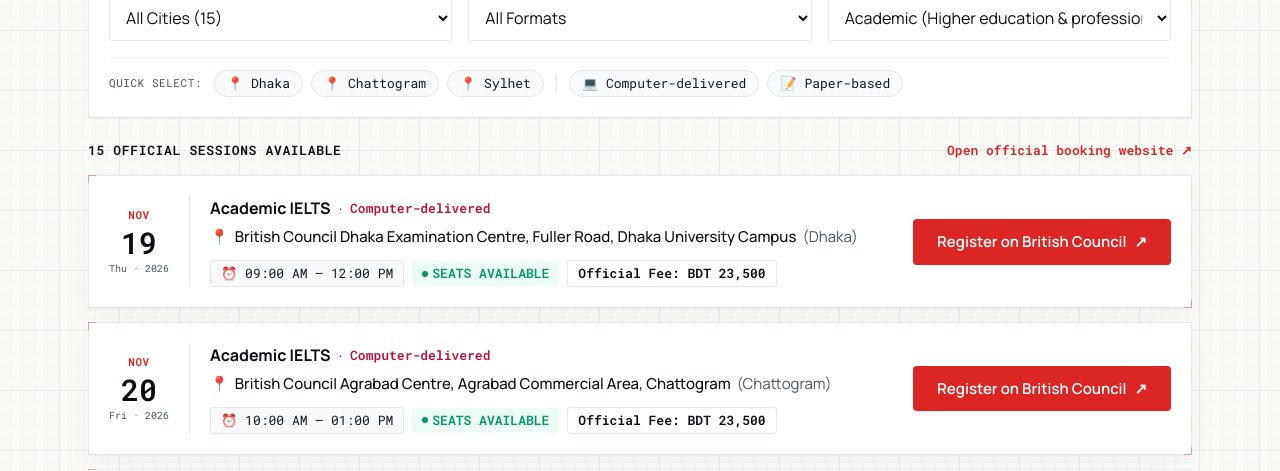
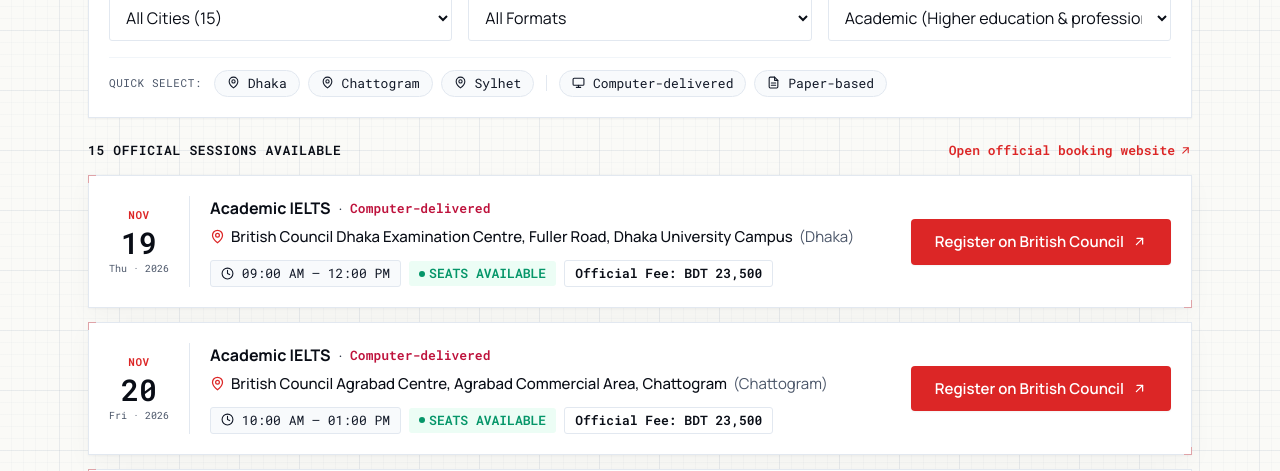
Before and after one commit to Pulok-Akibuzzaman/Vistora, a React (Vite) app: page /exam-dates in a window 1280 px wide. Both pictures are taken after typing "name@example.com", "Sample123" into the empty fields and a click on the button "Sign in". Shown: the part 329-800 px from the top of the page. Built offline with nearby package versions, Linux system fonts and the light colour scheme; no server answers; the HTML template or start-up script is replaced by a standard one.

Commit message:
Replace emoji with icons on the exam dates page

```diff
--- a/src/pages/ExamDates.tsx
+++ b/src/pages/ExamDates.tsx
@@ -1,4 +1,5 @@
 import { useEffect, useState, useMemo } from 'react'
+import Icon from '../components/Icon'
 import {
   BRITISH_COUNCIL_BANGLADESH_BOOKING_URL,
   ExamDateFilters,
@@ -178,7 +179,7 @@ export default function ExamDates() {
                   : 'border border-divider bg-surface-2 text-graphite hover:border-graphite-light'
               }`}
             >
-              📍 {city}
+              <Icon name="map-pin" /> {city}
             </button>
           ))}
           <div className="h-4 w-px bg-divider mx-1" />
@@ -191,7 +192,7 @@ export default function ExamDates() {
                 : 'border border-divider bg-surface-2 text-graphite hover:border-graphite-light'
             }`}
           >
-            💻 Computer-delivered
+            <Icon name="monitor" /> Computer-delivered
           </button>
           <button
             type="button"
@@ -202,7 +203,7 @@ export default function ExamDates() {
                 : 'border border-divider bg-surface-2 text-graphite hover:border-graphite-light'
             }`}
           >
-            📝 Paper-based
+            <Icon name="file" /> Paper-based
           </button>
         </div>
       </section>
@@ -218,7 +219,7 @@ export default function ExamDates() {
           rel="noreferrer"
           className="font-mono text-xs font-semibold text-accent hover:underline flex items-center gap-1"
         >
-          Open official booking website ↗
+          Open official booking website <Icon name="external" />
         </a>
       </div>
 
@@ -266,7 +267,7 @@ export default function ExamDates() {
                       </div>
 
                       <p className="mt-1.5 text-sm text-graphite-mid flex items-center gap-1.5">
-                        <span className="text-accent font-bold">📍</span>
+                        <span className="text-accent font-bold"><Icon name="map-pin" /></span>
                         <span className="font-medium text-ink">{exam.venue}</span>
                         <span className="text-graphite-light">({exam.city})</span>
                       </p>
@@ -274,7 +275,7 @@ export default function ExamDates() {
                       <div className="mt-3 flex flex-wrap items-center gap-2">
                         {exam.time && (
                           <span className="rounded-sm border border-divider bg-surface-2 px-2.5 py-1 font-mono text-xs text-graphite">
-                            ⏰ {exam.time}
+                            <Icon name="clock" /> {exam.time}
                           </span>
                         )}
                         <span
@@ -305,7 +306,7 @@ export default function ExamDates() {
                       className="w-full sm:w-auto inline-flex items-center justify-center gap-2 rounded-card bg-electric px-6 py-3 text-center font-plex text-sm font-semibold text-white shadow-xs transition-colors hover:bg-electric-hover active:scale-[0.98]"
                     >
                       Register on British Council
-                      <span>↗</span>
+                      <Icon name="external" />
                     </a>
                   </div>
                 </div>
@@ -317,7 +318,7 @@ export default function ExamDates() {
         /* Empty Filter State (Never a blank screen) */
         <section className="mt-4 border border-divider bg-surface p-10 text-center">
           <div className="mx-auto flex h-12 w-12 items-center justify-center rounded-full bg-surface-2 text-2xl">
-            📅
+            <Icon name="calendar" />
           </div>
           <h2 className="mt-3 font-plex text-lg font-bold text-ink">
             No exam sessions match your selected filter
@@ -342,15 +343,15 @@ export default function ExamDates() {
         </h3>
         <div className="mt-4 grid gap-4 sm:grid-cols-3 text-xs leading-5 text-graphite-mid">
           <div className="border border-divider-soft bg-surface-2 p-3.5 rounded-sm">
-            <div className="font-mono text-ink font-semibold uppercase tracking-wider mb-1">🏛️ Dhaka Centres</div>
+            <div className="font-mono text-ink font-semibold uppercase tracking-wider mb-1"><Icon name="landmark" /> Dhaka Centres</div>
             <p>Fuller Road (Dhaka University Campus), Banani Road 11, Dhanmondi Road 27, and Uttara Sector 7 partner venues.</p>
           </div>
           <div className="border border-divider-soft bg-surface-2 p-3.5 rounded-sm">
-            <div className="font-mono text-ink font-semibold uppercase tracking-wider mb-1">🌊 Chattogram Centres</div>
+            <div className="font-mono text-ink font-semibold uppercase tracking-wider mb-1"><Icon name="landmark" /> Chattogram Centres</div>
             <p>Agrabad Commercial Area Centre and GEC Circle Examination Centre with state-of-the-art computer labs.</p>
           </div>
           <div className="border border-divider-soft bg-surface-2 p-3.5 rounded-sm">
-            <div className="font-mono text-ink font-semibold uppercase tracking-wider mb-1">🌲 Sylhet Centres</div>
+            <div className="font-mono text-ink font-semibold uppercase tracking-wider mb-1"><Icon name="landmark" /> Sylhet Centres</div>
             <p>Zindabazar Testing Facility and Subidbazar Examination Hall providing weekly computer and paper sessions.</p>
           </div>
         </div>
```
